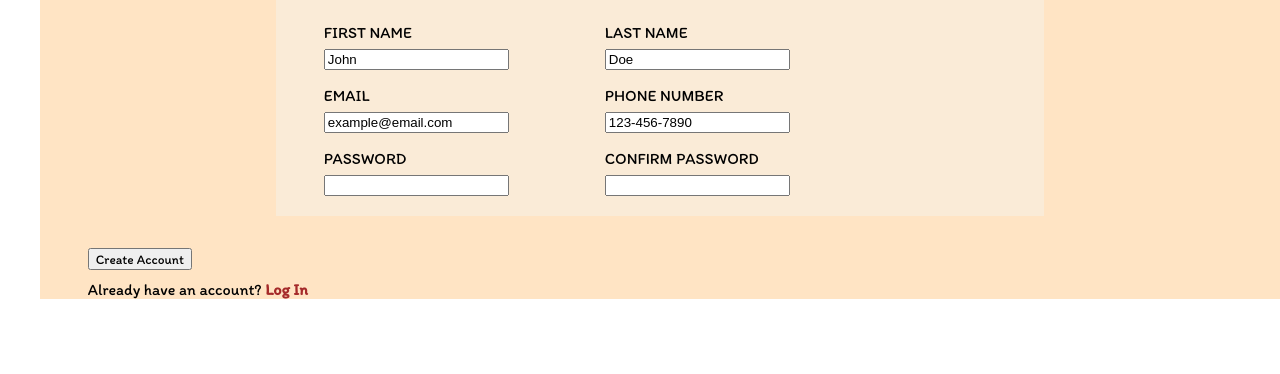
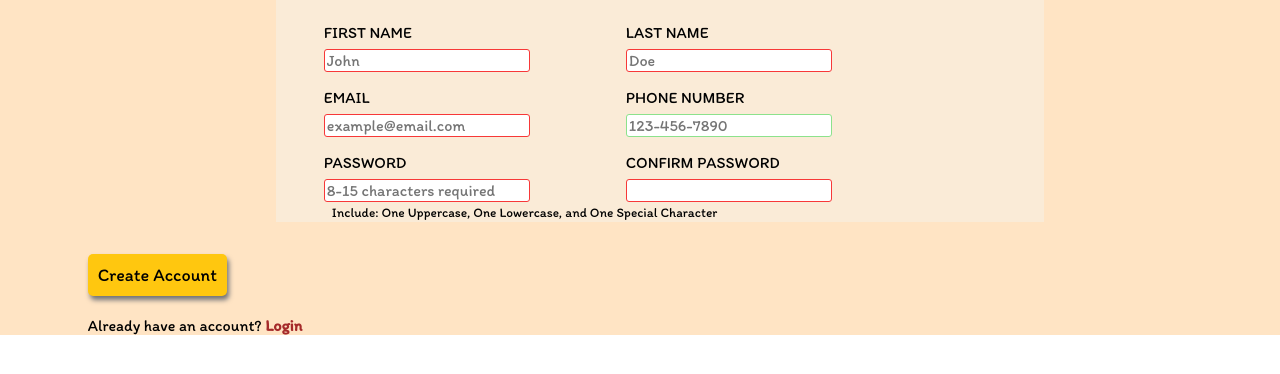
Before and after one commit to ChrisCross55/SignUpForm, a plain HTML site: page index.html in a window 1280 px wide. Shown: the part 276-650 px from the top of the page. Drawn offline with Linux system fonts and the light colour scheme.

Commit message:
Style form elements to give basic validation

```diff
--- a/index.html
+++ b/index.html
@@ -42,38 +42,44 @@
                         <div class="first">
                             <label for="fname">FIRST NAME</label>
                             <input type="text" id="fname" pattern="[a-zA-Z]+"
-                            name="fname" value="John">
+                            name="fname" placeholder="John" minlength="2" required>
                         </div>
                         <div class="mail">
                             <label for="email">EMAIL</label>
-                            <input type="email" id="email"
-                            name="email" value="example@email.com">
+                            <input type="email" id="email" required
+                            name="email" placeholder="example@email.com" minlength="6">
                         </div>
                         <div class="pass">
                             <label for="password">PASSWORD</label>
-                            <input type="password" id="password"
+                            <input type="password" id="password" required
                             pattern="(?=^.{8,}$)((?=.*\d)|(?=.*\W+))(?![.\n])(?=.*[A-Z])(?=.*[a-z]).*$"
-                            name="password">
+                            name="password" minlength="8" maxlength="15"
+                            placeholder="8-15 characters required">
+
                         </div>
                     </div>
                     <div class="rightform">
                         <div class="last">
                             <label for="lname">LAST NAME</label>
                             <input type="text" id="lname" pattern="[a-zA-Z]+"
-                            name="lname" value="Doe">
+                            name="lname" placeholder="Doe" minlength="2" required>
                         </div>
                         <div class="tele">
                             <label for="phone">PHONE NUMBER</label>
-                            <input type="text" id="phone" pattern="\d{3}[\-]\d{3}[\-]\d{4}
-                            " name="phone" value="123-456-7890">
+                            <input type="tel" id="phone" minlength="12"
+                             pattern="\d{3}[\-]\d{3}[\-]\d{4}"
+                             name="phone" placeholder='123-456-7890'
+                             title="Please enter valid phone number such as 111-222-3333"
+                              >
                         </div>
                         <div class="firmpass">
                             <label for="confirmpw">CONFIRM PASSWORD</label>
-                            <input type="password" id="confirmpw"
+                            <input type="password" id="confirmpw" required
                             pattern="(?=^.{8,}$)((?=.*\d)|(?=.*\W+))(?![.\n])(?=.*[A-Z])(?=.*[a-z]).*$"
-                            name="confirmpw">
+                            name="confirmpw" minlength="8" maxlength="15">
                         </div>
                     </div>
+                    <div id="describe">Include: One Uppercase, One Lowercase, and One Special Character</div>
                 </div>
 
             </form>
@@ -85,7 +91,7 @@
                 <button type="submit" form="signup">Create Account</button>
             </div>
             <div class="login">
-                Already have an account? <a href="">Log In</a>
+                Already have an account? <a href="">Login</a>
             </div>
         </div>
 
--- a/style.css
+++ b/style.css
@@ -6,8 +6,18 @@
     font-family: paratext;
     src: url(Itim-Regular.ttf);
 }
+
+button,
+input,
+select,
+textarea {
+  font-family: inherit;
+  font-size: 100%;
+}
+
 .leftside {
     flex-shrink: 2;
+    background-color: bisque;
 }
 .bar {
     position: absolute;
@@ -39,6 +49,7 @@
 
 .coffee{
     width: 40vw;
+    height: 150vh;
 }
 
 .rightside {
@@ -59,9 +70,6 @@ body {
 
 .top {
     margin-top: 8vh;
-}
-.greybar{
-
 }
 
 .paragraph {
@@ -132,4 +140,56 @@ a {
 
 button {
     font-family: paratext;
+    padding: 10px;
+    margin-bottom: 10px;
+    border-radius: 5px;
+    font-weight:500;
+    background-color:rgb(255, 199, 15);
+    font-size: large;
+    color:black;
+    box-shadow: 2px 4px 5px 0px #717377;
+    border: rgb(255, 199, 15);
 }
+
+button:hover, button:focus {
+    border: 5px double rgb(13, 7, 7);
+    cursor: pointer;
+    padding: 5.5px;
+    font-weight: 800;
+    background-color: rgb(255, 199, 15);
+}
+
+input {
+    border-radius: 3px;
+    border: 1px solid blue;
+}
+
+input:valid {
+    border-color:rgb(140, 226, 140);
+}
+
+input:invalid {
+    border-color: rgb(247, 56, 56);
+}
+
+input:focus {
+    box-shadow: 3px 5px 5px 0px #B5B5B5;
+    border-color: blue;
+    border: 3px solid blue;
+}
+a:hover {
+    text-decoration: underline;
+    color: rgb(206, 38, 38);
+}
+
+#describe {
+    font-size:smaller;
+    line-height: 1rem;
+    padding-bottom: 0px;
+    padding-top: 0px;
+    height: 15px;
+    position:relative;
+    top:187px;
+    right:500px;
+    min-width: 400px;
+}
```
